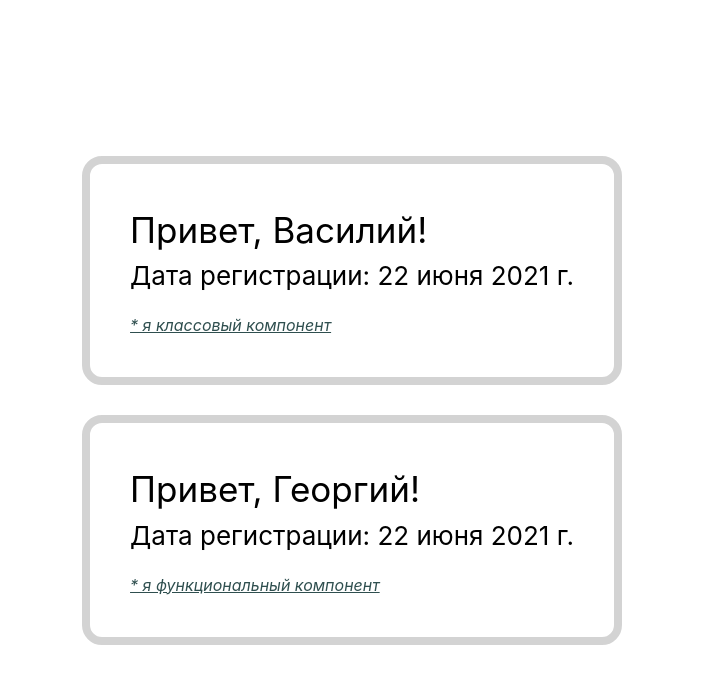
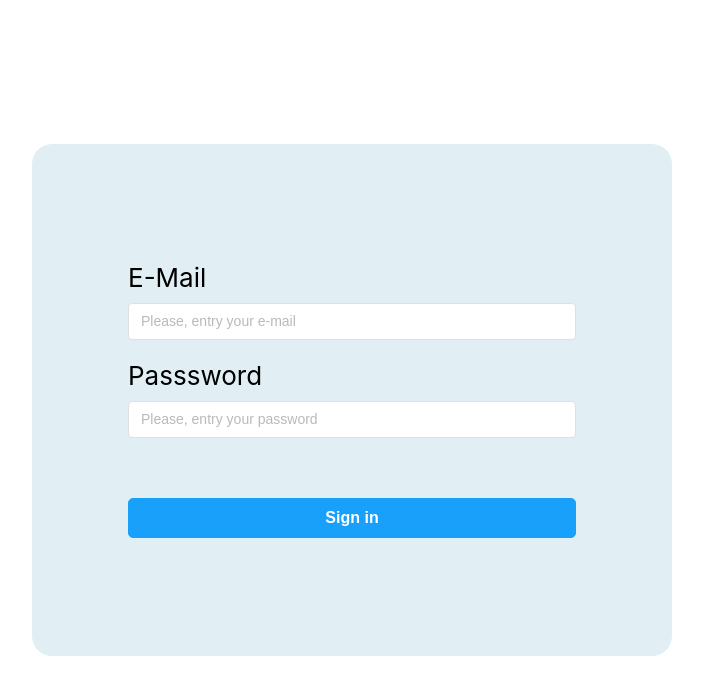
Before and after one commit to kobzarliliia/home-work-1, a React (Create React App) app: page / in a window 1280 px wide. Shown: the top 694 px of the page, without its empty margins (288-991 px from the left). Built offline with nearby package versions, Linux system fonts and the light colour scheme.

Commit message:
fixed code according to comments

```diff
--- a/src/index.css
+++ b/src/index.css
@@ -47,3 +47,67 @@ span {
   font-size: 16px;
   margin-top: 20px;
 }
+
+#root {
+  display: flex;
+}
+
+form {
+  display: flex;
+  flex-direction: column;
+  width: 50vw;
+  height: 40vh;
+  padding: 15%;
+  background-color: #e1eff5;
+  border-radius: 20px;
+  justify-content: center;
+}
+
+.input-wrap {
+  display: flex;
+  flex-direction: column;
+  margin-bottom: 20px;
+}
+
+label {
+  margin-bottom: 10px;
+}
+
+input {
+  border: 1px solid #E0E0E0;
+  border-radius: 4px;
+  padding: 10px 12px;
+  outline: none;
+  transition: all 0.3s;
+}
+
+input::placeholder {
+  opacity: 0.5;
+  font-weight: 400;
+  font-size: 14px;
+}
+
+input:hover {
+  border-color: #18A0FB;
+}
+
+button {
+  color: #fff;
+  font-size: 16px;
+  font-weight: 700;
+  display: block;
+  padding: 10px;
+  text-align: center;
+  background-color: #18A0FB;
+  border-radius: 5px;
+  border: 1px solid #18A0FB;
+  cursor: pointer;
+  width: 100%;
+  margin-top: 40px;
+  transition: all 1s;
+}
+
+button:hover {
+  background-color: #fff;
+  color: #18A0FB;
+}
--- a/src/index.js
+++ b/src/index.js
@@ -2,8 +2,8 @@ import React from 'react';
 import ReactDOM from 'react-dom';
 import './index.css';
 
-import App from './tutorial-1/App';
-// import App from './tutorial-2/App';
+// import App from './tutorial-1/App';
+import App from './tutorial-2/App';
 
 ReactDOM.render(
   <React.StrictMode>
--- a/src/tutorial-2/App.js
+++ b/src/tutorial-2/App.js
@@ -4,7 +4,7 @@ function App () {
     let password = '';
 
     function handleChangeInput(e) {
-        let id = e.target.id;
+        let id = e.target.name;
 
         if (id === 'email') {
             email = e.target.value;
@@ -16,12 +16,9 @@ function App () {
     function handleSubmit (e) {
         e.preventDefault();
 
-        if (email.length && password.length) {
+        if (email.trim().length && password.trim().length) {
             console.log({ email, password });
-            email = '';
-            password = '';
-            document.querySelector('#email').value = email;
-            document.querySelector('#password').value = password;
+            document.querySelector('form').reset();
         } else {
             alert('Заполните, пожалуйста, обязательные поля');
         }
@@ -31,11 +28,11 @@ function App () {
         <form onSubmit={handleSubmit}>
             <div className="input-wrap">
                 <label htmlFor="input-1">E-Mail</label>
-                <input type="text" placeholder="Please, entry your e-mail" id="email" onChange={handleChangeInput} />
+                <input type="text" placeholder="Please, entry your e-mail" name="email" id="input-1" onChange={handleChangeInput} />
             </div>
             <div className="input-wrap">
                 <label htmlFor="input-2">Passsword</label>
-                <input type="password" placeholder="Please, entry your password" id="password" onChange={handleChangeInput} />
+                <input type="password" placeholder="Please, entry your password" name="password" id="input-2" onChange={handleChangeInput} />
             </div>
             <div className="button-wrap">
                 <button type="submit">Sign in</button>
```
